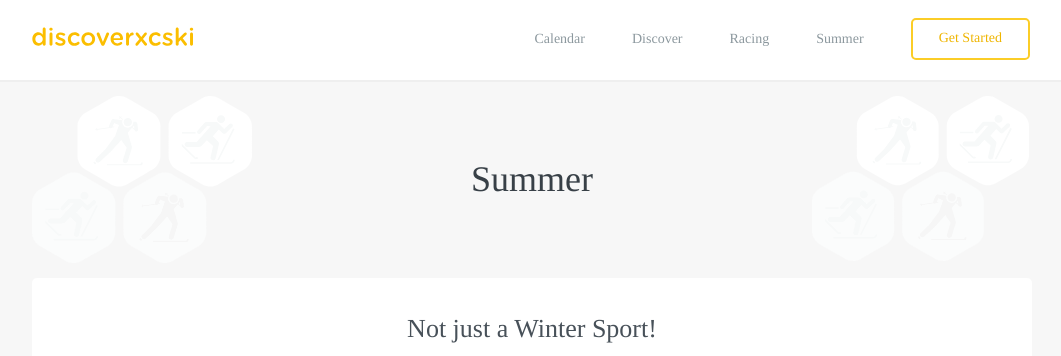
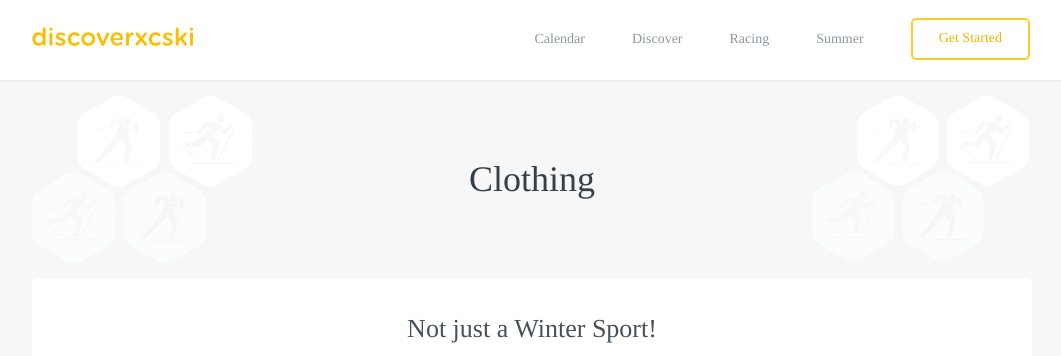
Before and after one commit to robcatto/robcatto.github.io, a Jekyll site: the page built from get-started/clothing/index.html, in a window 1280 px wide and 900 px high. Shown: the top 356 px of the window, without its empty margins (108-1169 px from the left). Built offline with Jekyll 4.4.1, drawn with Linux system fonts in a browser that asks for light colours; some web fonts are replaced; Markdown is read by kramdown in place of the engine named in the settings.

Commit message:
Update index.html

```diff
--- a/get-started/clothing/index.html
+++ b/get-started/clothing/index.html
@@ -12,7 +12,7 @@ layout: default
             </div>
 
             <section>
-                <h1>Summer</h1>
+                <h1>Clothing</h1>
             </section>
 
 
```
